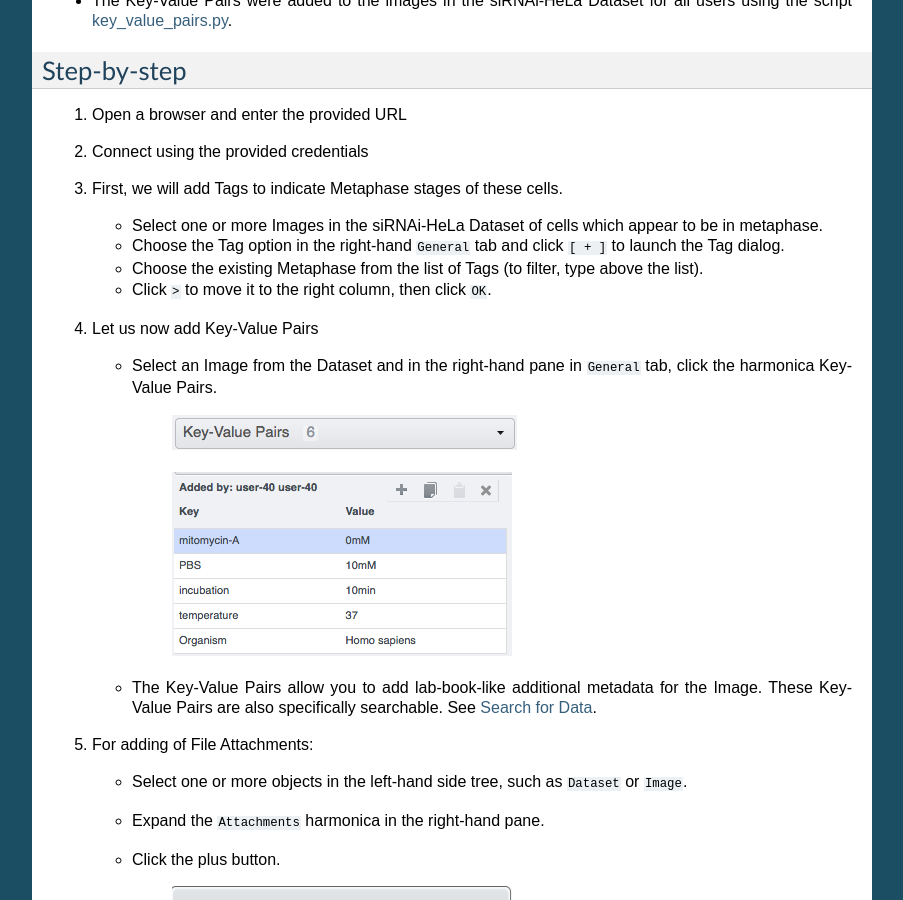
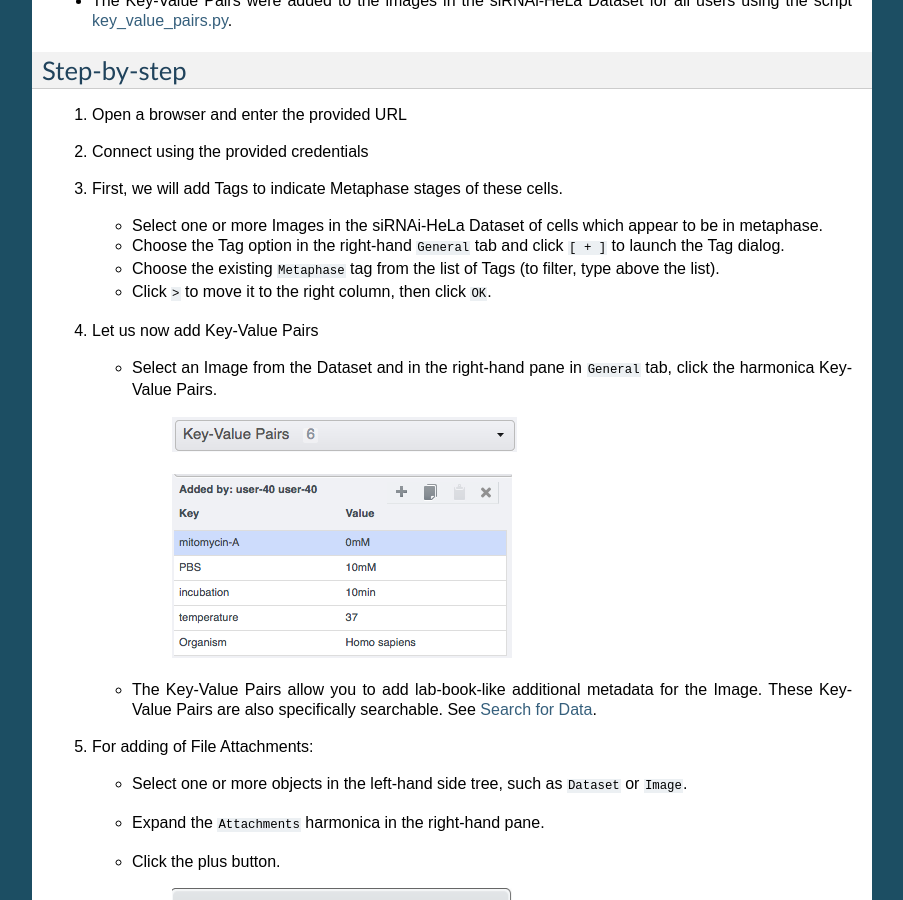
Before and after one commit to ome/omero-guide-introduction, a Sphinx documentation site: the page built from docs/annotate.rst, in a window 1280 px wide and 900 px high, scrolled down 621 px. Shown: the whole window, without its empty margins (198-1101 px from the left). Built offline with Sphinx 7.4.7, drawn with Linux system fonts in a browser that asks for light colours.

Commit message:
Fix Metaphase tag

```diff
--- a/docs/annotate.rst
+++ b/docs/annotate.rst
@@ -48,7 +48,7 @@ Step-by-step
 
    - Choose the Tag option in the right-hand ``General`` tab and click ``[ + ]`` to launch the Tag dialog.
 
-   - Choose the existing Metaphase from the list of Tags (to filter, type above the list).
+   - Choose the existing ``Metaphase`` tag from the list of Tags (to filter, type above the list).
 
    - Click ``>`` to move it to the right column, then click ``OK``.
 
```
